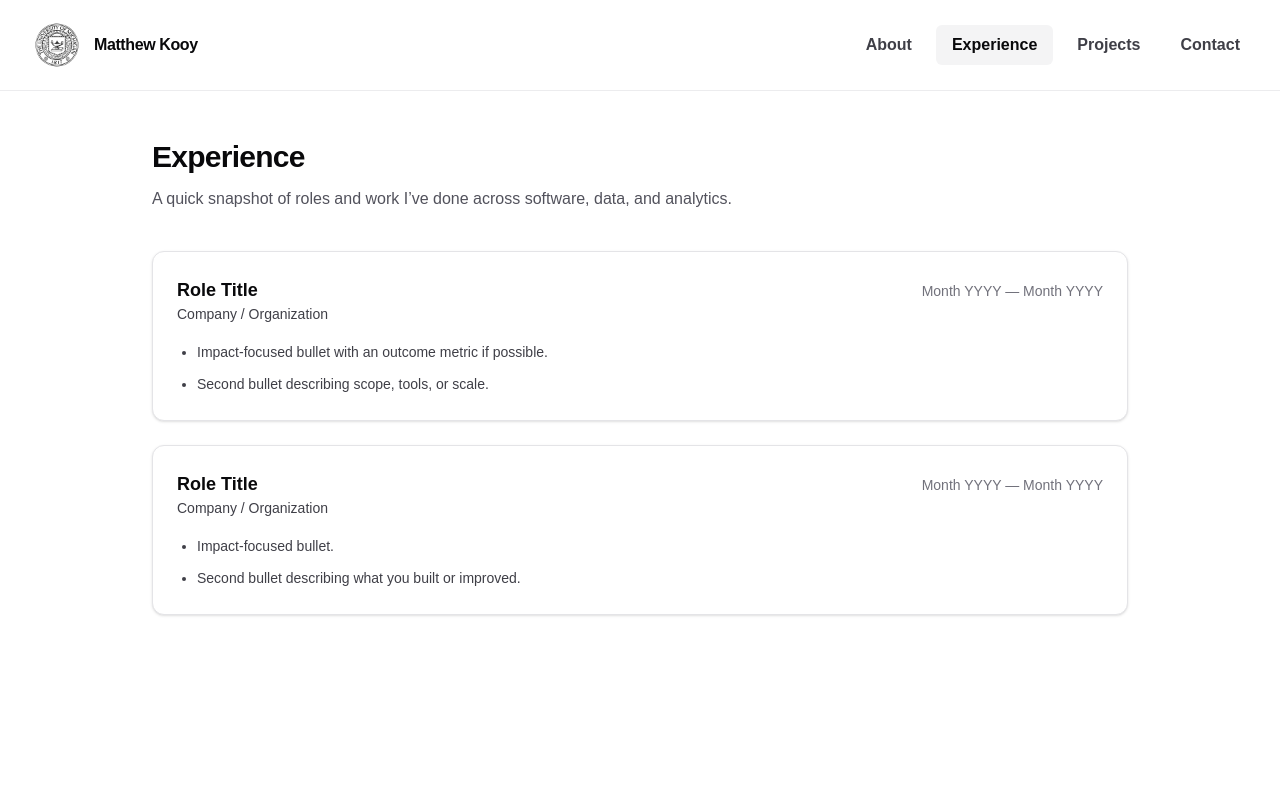
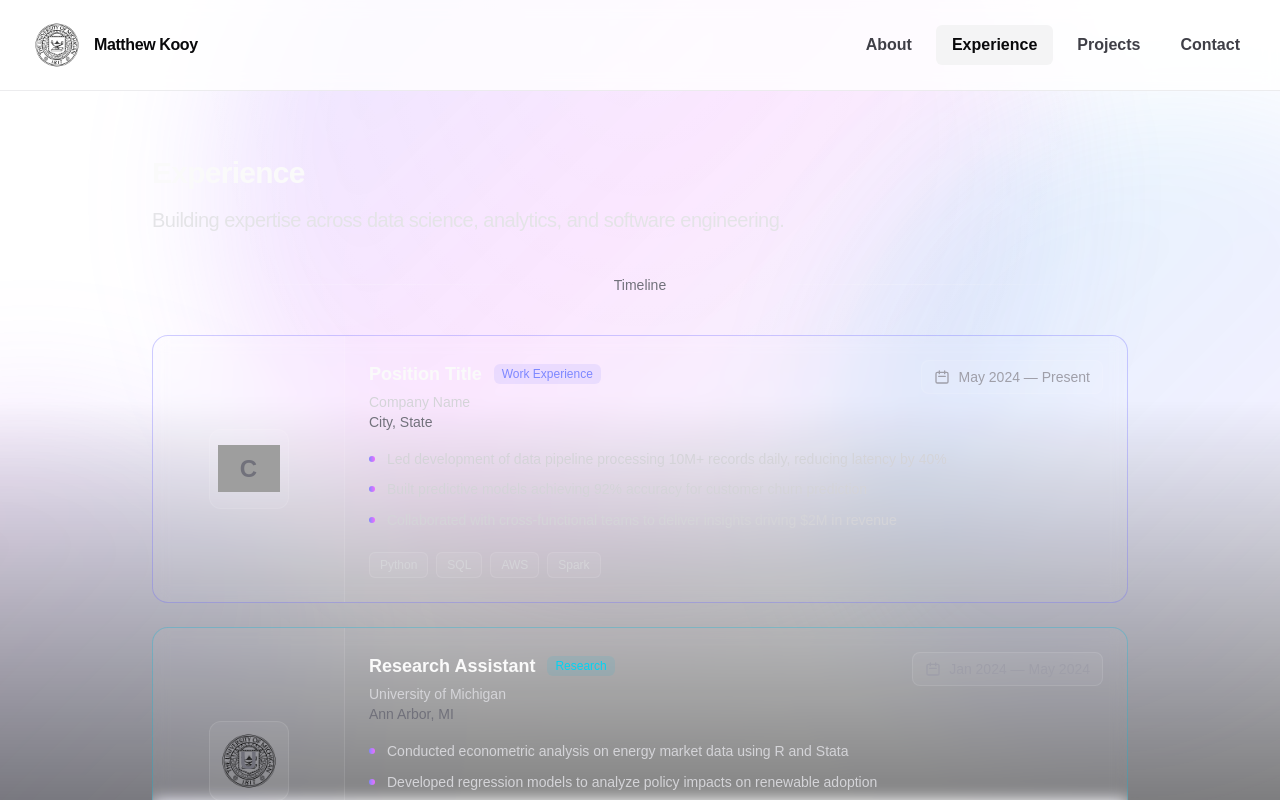
Before and after one commit to matthewkooy2/matthewkooy2.github.io, a Next.js app: page /experience in a window 1280 px wide. Shown: the top 800 px of the page. Built offline with nearby package versions, Linux system fonts and the light colour scheme; grey boxes are pictures that could not be loaded.

Commit message:
implemented experience

```diff
--- a/src/app/experience/page.tsx
+++ b/src/app/experience/page.tsx
@@ -1,63 +1,316 @@
-export default function ExperiencePage() {
-  const experience = [
+"use client";
+
+import { useEffect, useRef } from "react";
+import Image from "next/image";
+
+// Hook for scroll-triggered animations (same as About page)
+function useScrollReveal() {
+  const ref = useRef<HTMLDivElement>(null);
+  const observerRef = useRef<IntersectionObserver | null>(null);
+
+  useEffect(() => {
+    const timeout = setTimeout(() => {
+      observerRef.current = new IntersectionObserver(
+        (entries) => {
+          entries.forEach((entry) => {
+            if (entry.isIntersecting) {
+              entry.target.classList.add("revealed");
+            }
+          });
+        },
+        { threshold: 0.05, rootMargin: "100px 0px 0px 0px" }
+      );
+
+      const elements = ref.current?.querySelectorAll(".reveal-on-scroll");
+      elements?.forEach((el) => observerRef.current?.observe(el));
+    }, 50);
+
+    return () => {
+      clearTimeout(timeout);
+      observerRef.current?.disconnect();
+    };
+  }, []);
+
+  return ref;
+}
+
+type Experience = {
+  id: string;
+  title: string;
+  company: string;
+  location: string;
+  dates: string;
+  type: "work" | "research" | "leadership";
+  logo?: string; // path to logo in /public
+  bullets: string[];
+  skills: string[];
+};
+
+const EXPERIENCES: Experience[] = [
   {
-      id: 1,
-      title: "Role Title",
-      org: "Company / Organization",
-      dates: "Month YYYY — Month YYYY",
+    id: "exp-1",
+    title: "Position Title",
+    company: "Company Name",
+    location: "City, State",
+    dates: "May 2024 — Present",
+    type: "work",
+    logo: "/placeholder-logo.png", // Replace with actual logo
     bullets: [
-        "Impact-focused bullet with an outcome metric if possible.",
-        "Second bullet describing scope, tools, or scale.",
+      "Led development of data pipeline processing 10M+ records daily, reducing latency by 40%",
+      "Built predictive models achieving 92% accuracy for customer churn prediction",
+      "Collaborated with cross-functional teams to deliver insights driving $2M in revenue",
     ],
+    skills: ["Python", "SQL", "AWS", "Spark"],
   },
   {
-      id: 2,
-      title: "Role Title",
-      org: "Company / Organization",
-      dates: "Month YYYY — Month YYYY",
+    id: "exp-2",
+    title: "Research Assistant",
+    company: "University of Michigan",
+    location: "Ann Arbor, MI",
+    dates: "Jan 2024 — May 2024",
+    type: "research",
+    logo: "/umich-logo.png",
     bullets: [
-        "Impact-focused bullet.",
-        "Second bullet describing what you built or improved.",
+      "Conducted econometric analysis on energy market data using R and Stata",
+      "Developed regression models to analyze policy impacts on renewable adoption",
+      "Co-authored research paper currently under review for publication",
     ],
+    skills: ["R", "Stata", "Econometrics", "Research"],
+  },
+  {
+    id: "exp-3",
+    title: "Data Analyst Intern",
+    company: "Company Name",
+    location: "City, State",
+    dates: "May 2023 — Aug 2023",
+    type: "work",
+    logo: "/placeholder-logo.png",
+    bullets: [
+      "Automated reporting workflows saving 15+ hours weekly for the analytics team",
+      "Created interactive dashboards in Tableau visualizing KPIs for executives",
+      "Performed A/B test analysis informing product decisions for 100K+ users",
+    ],
+    skills: ["Python", "Tableau", "SQL", "Excel"],
+  },
+  {
+    id: "exp-4",
+    title: "Club Leadership Role",
+    company: "Student Organization",
+    location: "Ann Arbor, MI",
+    dates: "Sep 2022 — Present",
+    type: "leadership",
+    logo: "/placeholder-logo.png",
+    bullets: [
+      "Managed team of 10+ members organizing workshops and networking events",
+      "Grew membership by 50% through strategic outreach and programming",
+    ],
+    skills: ["Leadership", "Project Management", "Communication"],
   },
 ];
 
+const TYPE_COLORS: Record<string, { border: string; bg: string; text: string }> = {
+  work: {
+    border: "border-indigo-500/30",
+    bg: "bg-indigo-500/10",
+    text: "text-indigo-400",
+  },
+  research: {
+    border: "border-cyan-500/30",
+    bg: "bg-cyan-500/10",
+    text: "text-cyan-400",
+  },
+  leadership: {
+    border: "border-fuchsia-500/30",
+    bg: "bg-fuchsia-500/10",
+    text: "text-fuchsia-400",
+  },
+};
+
+const TYPE_LABELS: Record<string, string> = {
+  work: "Work Experience",
+  research: "Research",
+  leadership: "Leadership",
+};
+
+function ExperienceCard({ exp, index }: { exp: Experience; index: number }) {
+  const colors = TYPE_COLORS[exp.type];
+
   return (
-    <main className="mx-auto max-w-5xl px-6 py-12">
-      <header className="max-w-2xl">
-        <h1 className="text-3xl font-semibold tracking-tight text-zinc-950">
+    <div
+      className="reveal-on-scroll opacity-0 translate-y-6 group"
+      style={{ transitionDelay: `${150 + index * 100}ms` }}
+    >
+      <article
+        className={`relative overflow-hidden rounded-2xl border ${colors.border} bg-white/[0.03] backdrop-blur transition-all duration-300 hover:bg-white/[0.06] hover:border-white/20`}
+      >
+        {/* Hover glow effect */}
+        <div className="pointer-events-none absolute inset-0 opacity-0 transition-opacity duration-500 group-hover:opacity-100">
+          <div className="absolute -left-20 -top-20 h-56 w-56 rounded-full bg-indigo-500/10 blur-3xl" />
+          <div className="absolute -right-20 -bottom-20 h-56 w-56 rounded-full bg-fuchsia-500/10 blur-3xl" />
+        </div>
+
+        <div className="relative flex flex-col md:flex-row">
+          {/* Logo Section */}
+          <div className="flex items-center justify-center border-b border-white/10 bg-white/[0.02] p-6 md:w-48 md:border-b-0 md:border-r">
+            <div className="relative h-20 w-20 overflow-hidden rounded-xl border border-white/10 bg-white/[0.05] p-2">
+              {exp.logo ? (
+                <Image
+                  src={exp.logo}
+                  alt={`${exp.company} logo`}
+                  fill
+                  className="object-contain p-2"
+                  onError={(e) => {
+                    // Fallback to placeholder on error
+                    e.currentTarget.style.display = "none";
+                  }}
+                />
+              ) : null}
+              {/* Fallback placeholder */}
+              <div className="absolute inset-0 flex items-center justify-center text-2xl font-bold text-zinc-500">
+                {exp.company.charAt(0)}
+              </div>
+            </div>
+          </div>
+
+          {/* Content Section */}
+          <div className="flex-1 p-6">
+            {/* Header */}
+            <div className="flex flex-wrap items-start justify-between gap-3">
+              <div>
+                <div className="flex items-center gap-3">
+                  <h3 className="text-lg font-semibold text-zinc-50">
+                    {exp.title}
+                  </h3>
+                  <span
+                    className={`rounded-md px-2 py-0.5 text-xs font-medium ${colors.bg} ${colors.text}`}
+                  >
+                    {TYPE_LABELS[exp.type]}
+                  </span>
+                </div>
+                <p className="mt-1 text-sm font-medium text-zinc-300">
+                  {exp.company}
+                </p>
+                <p className="text-sm text-zinc-500">
+                  {exp.location}
+                </p>
+              </div>
+              <div className="flex items-center gap-2 rounded-lg border border-white/10 bg-white/[0.04] px-3 py-1.5">
+                <svg
+                  className="h-4 w-4 text-zinc-400"
+                  fill="none"
+                  viewBox="0 0 24 24"
+                  stroke="currentColor"
+                >
+                  <path
+                    strokeLinecap="round"
+                    strokeLinejoin="round"
+                    strokeWidth={2}
+                    d="M8 7V3m8 4V3m-9 8h10M5 21h14a2 2 0 002-2V7a2 2 0 00-2-2H5a2 2 0 00-2 2v12a2 2 0 002 2z"
+                  />
+                </svg>
+                <span className="text-sm text-zinc-400">{exp.dates}</span>
+              </div>
+            </div>
+
+            {/* Bullets */}
+            <ul className="mt-4 space-y-2">
+              {exp.bullets.map((bullet, i) => (
+                <li key={i} className="flex items-start gap-3">
+                  <span className="mt-2 h-1.5 w-1.5 flex-none rounded-full bg-gradient-to-r from-indigo-400 to-fuchsia-400" />
+                  <span className="text-sm leading-relaxed text-zinc-300">
+                    {bullet}
+                  </span>
+                </li>
+              ))}
+            </ul>
+
+            {/* Skills */}
+            <div className="mt-5 flex flex-wrap gap-2">
+              {exp.skills.map((skill) => (
+                <span
+                  key={skill}
+                  className="rounded-md border border-white/10 bg-white/[0.04] px-2.5 py-1 text-xs font-medium text-zinc-300 transition-colors hover:bg-white/[0.08]"
+                >
+                  {skill}
+                </span>
+              ))}
+            </div>
+          </div>
+        </div>
+      </article>
+    </div>
+  );
+}
+
+export default function ExperiencePage() {
+  const containerRef = useScrollReveal();
+
+  return (
+    <div className="relative min-h-screen w-full" ref={containerRef}>
+      {/* Fixed background */}
+      <div className="fixed inset-0 -z-10">
+        {/* Grid pattern */}
+        <div
+          className="absolute inset-0 opacity-[0.12]"
+          style={{
+            backgroundImage:
+              "linear-gradient(to right, rgba(255,255,255,0.05) 1px, transparent 1px), linear-gradient(to bottom, rgba(255,255,255,0.05) 1px, transparent 1px)",
+            backgroundSize: "56px 56px",
+          }}
+        />
+
+        {/* Gradient glows */}
+        <div className="absolute -top-56 left-1/2 h-[850px] w-[850px] -translate-x-1/2 rounded-full bg-gradient-to-br from-indigo-500/18 via-fuchsia-500/12 to-cyan-500/10 blur-3xl" />
+        <div className="absolute top-1/2 -left-72 h-[650px] w-[650px] rounded-full bg-gradient-to-br from-fuchsia-500/14 via-indigo-500/10 to-transparent blur-3xl" />
+        <div className="absolute bottom-0 -right-64 h-[700px] w-[700px] rounded-full bg-gradient-to-br from-cyan-500/14 via-indigo-500/10 to-transparent blur-3xl" />
+
+        {/* Vignettes */}
+        <div className="absolute inset-0 bg-[radial-gradient(ellipse_at_top,rgba(255,255,255,0.05),transparent_50%)]" />
+        <div className="absolute inset-0 bg-gradient-to-b from-black/0 via-transparent to-black/50" />
+      </div>
+
+      {/* Content */}
+      <main className="relative mx-auto max-w-5xl px-6 py-12">
+        {/* Header */}
+        <div className="reveal-on-scroll opacity-0 translate-y-4">
+          <h1 className="text-3xl font-semibold tracking-tight text-zinc-50">
             Experience
           </h1>
-        <p className="mt-3 text-zinc-600">
-          A quick snapshot of roles and work I’ve done across software, data,
-          and analytics.
+          <p className="mt-4 max-w-3xl text-xl font-medium leading-snug tracking-tight text-zinc-200">
+            Building expertise across data science, analytics, and software engineering.
           </p>
-      </header>
-
-      <section className="mt-10 space-y-6">
-        {experience.map((item) => (
-          <div
-            key={`${item.id}-${item.org}-${item.dates}`}
-            className="rounded-xl border border-zinc-200 bg-white p-6 shadow-sm"
-          >
-            <div className="flex flex-col gap-1 sm:flex-row sm:items-baseline sm:justify-between">
-              <div>
-                <h2 className="text-lg font-semibold text-zinc-950">
-                  {item.title}
-                </h2>
-                <p className="text-sm font-medium text-zinc-700">{item.org}</p>
-              </div>
-              <p className="text-sm text-zinc-500">{item.dates}</p>
         </div>
 
-            <ul className="mt-4 list-disc space-y-2 pl-5 text-sm leading-6 text-zinc-700">
-              {item.bullets.map((b) => (
-                <li key={b}>{b}</li>
-              ))}
-            </ul>
+        {/* Timeline indicator */}
+        <div className="reveal-on-scroll opacity-0 translate-y-4 mt-10 flex items-center gap-4" style={{ transitionDelay: "100ms" }}>
+          <div className="h-px flex-1 bg-gradient-to-r from-transparent via-white/20 to-transparent" />
+          <span className="text-sm text-zinc-500">Timeline</span>
+          <div className="h-px flex-1 bg-gradient-to-r from-transparent via-white/20 to-transparent" />
         </div>
+
+        {/* Experience cards */}
+        <section className="mt-8 flex flex-col gap-6">
+          {EXPERIENCES.map((exp, i) => (
+            <ExperienceCard key={exp.id} exp={exp} index={i} />
           ))}
         </section>
+
+        {/* Bottom CTA */}
+        <div
+          className="reveal-on-scroll opacity-0 translate-y-4 mt-16 text-center"
+          style={{ transitionDelay: `${150 + EXPERIENCES.length * 100 + 100}ms` }}
+        >
+          <div className="inline-flex items-center gap-3 rounded-2xl border border-white/10 bg-white/[0.03] px-6 py-4 backdrop-blur">
+            <div className="h-3 w-3 rounded-full bg-gradient-to-r from-green-400 to-emerald-400 animate-pulse" />
+            <span className="text-sm text-zinc-300">
+              Currently open to new opportunities
+            </span>
+          </div>
+        </div>
+
+        {/* Bottom spacing */}
+        <div className="h-24" />
       </main>
+    </div>
   );
 }
```
Lines whose indentation alone changed are shown as unchanged.
